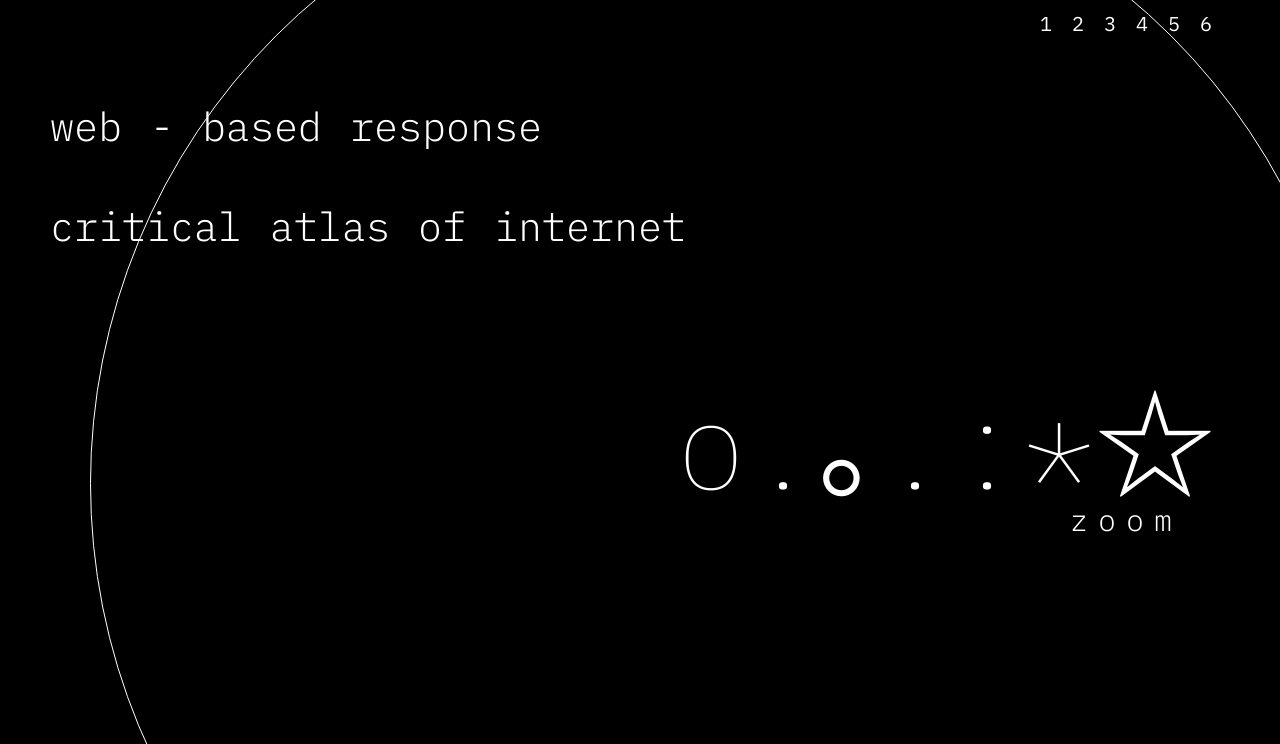
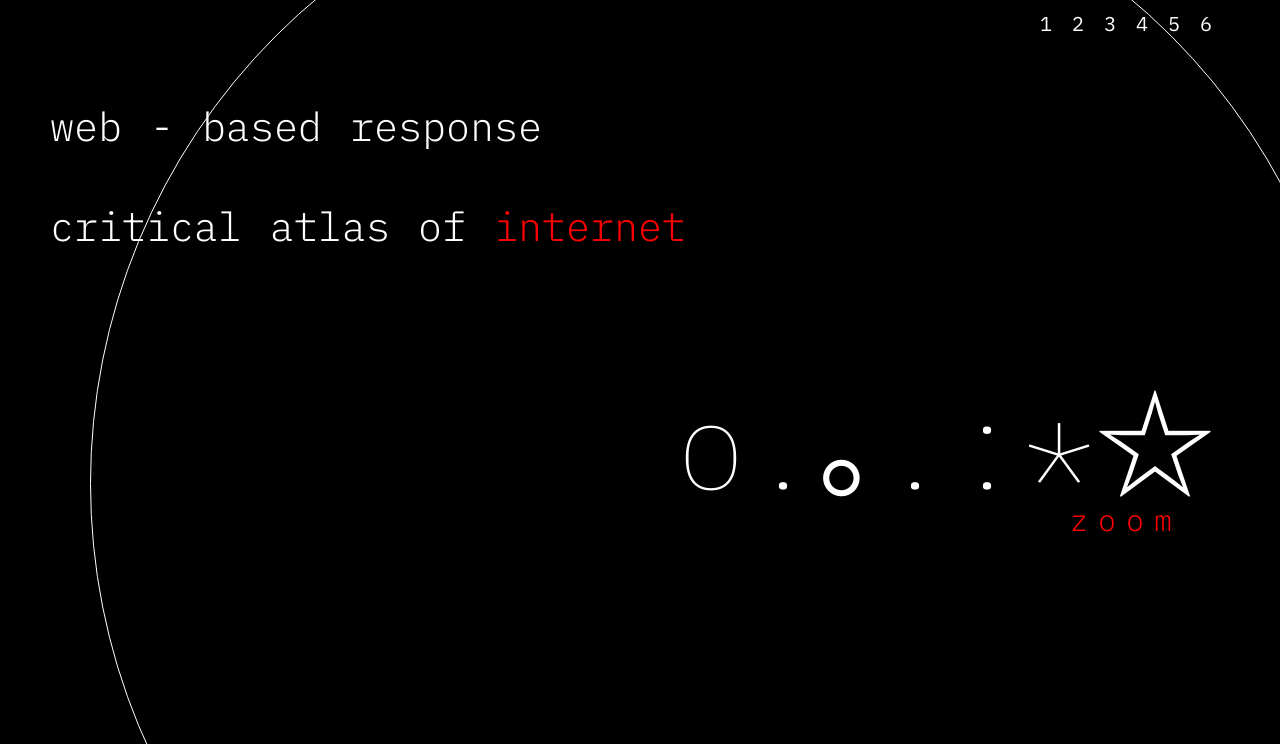
Before and after one commit to hannahlee2021/web-based-response-2, a plain HTML site: page index.html in a window 1280 px wide. Shown: the top 744 px of the page. Drawn offline with nearby package versions, Linux system fonts and the light colour scheme; a web font is replaced by a local one.

Commit message:
commit idk

```diff
--- a/index.html
+++ b/index.html
@@ -4,6 +4,7 @@
     <!-- Required meta tags -->
     <meta charset="utf-8">
     <meta name="viewport" content="width=device-width, initial-scale=1, shrink-to-fit=no">
+
 
     <!-- Bootstrap CSS -->
     <link rel="stylesheet" href="https://cdn.jsdelivr.net/npm/bootstrap@4.3.1/dist/css/bootstrap.min.css" integrity="sha384-ggOyR0iXCbMQv3Xipma34MD+dH/1fQ784/j6cY/iJTQUOhcWr7x9JvoRxT2MZw1T" crossorigin="anonymous">
@@ -31,7 +32,7 @@
 
         <div id = "article-name" onmouseover="showHoverDetails()" onmouseout="hideHoverDetails()">
             <a href="http://internet-atlas.net/"><h1>
-                critical atlas of internet
+                critical atlas of <span style="color:red;">internet</span>
             </h1></a>
         </div>
 
@@ -76,7 +77,7 @@
         </div>
 
         <div id="zoom">
-            <a href="#synchorisation"><h2>zoom</h2></a>
+            <a href="#synchorisation"><h2><span style="color:red;">zoom</span></h2></a>
         </div>
         <nav id="main-nav">
             <a href="#synchorisation"><h4>1</h4></a>
```
